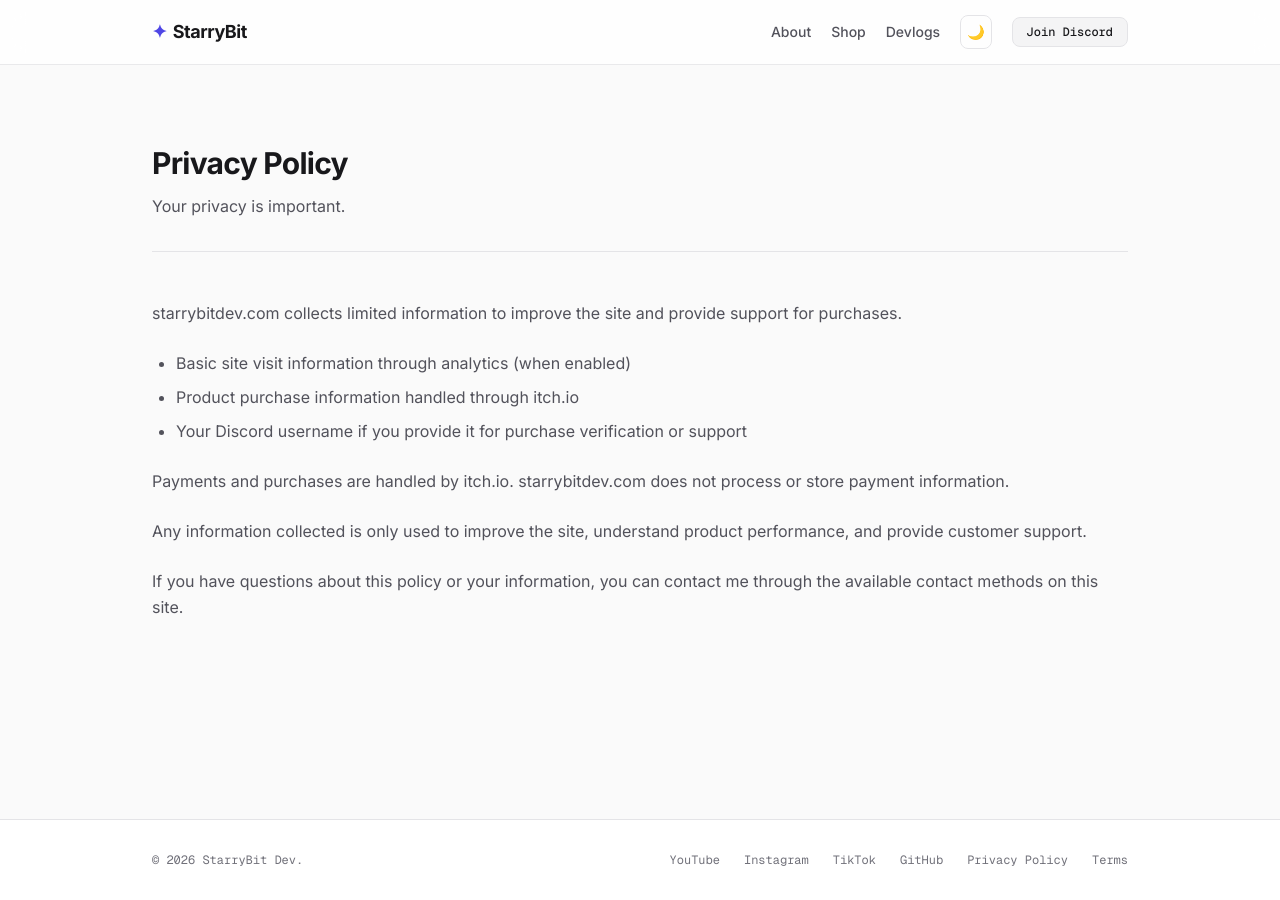
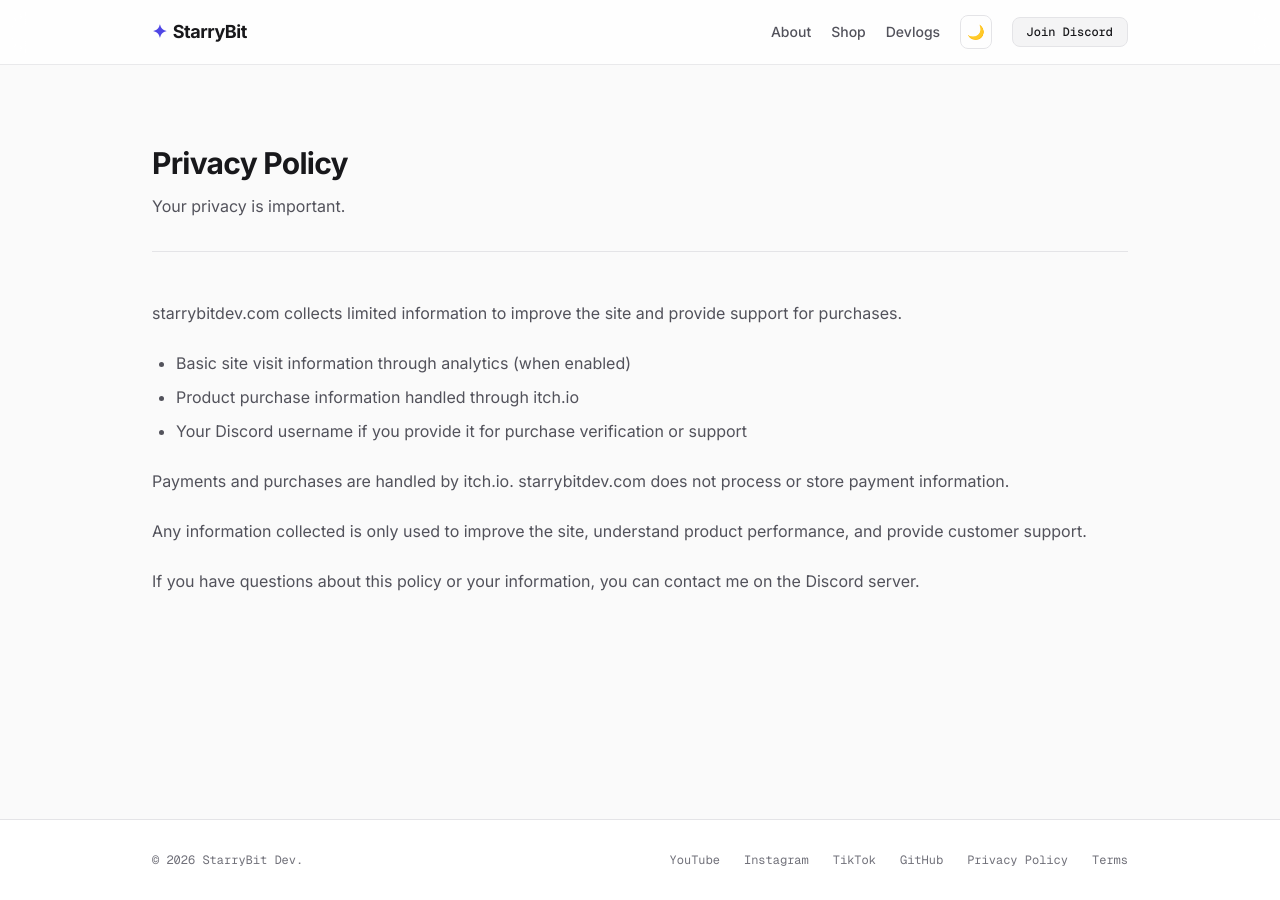
Before and after one commit to StarryBit/starrybit.github.io, a Jekyll site: the page built from privacy/index.html, in a window 1280 px wide. Built offline with Jekyll 4.4.1, drawn with Linux system fonts in a browser that asks for light colours; nearby versions of some CDN libraries.

Commit message:
Update index.html

```diff
--- a/privacy/index.html
+++ b/privacy/index.html
@@ -30,7 +30,7 @@ title: Privacy Policy | StarryBit
     </p>
 
     <p>
-      If you have questions about this policy or your information, you can contact me through the available contact methods on this site.
+      If you have questions about this policy or your information, you can contact me on the Discord server.
     </p>
   </section>
 </section>
```
